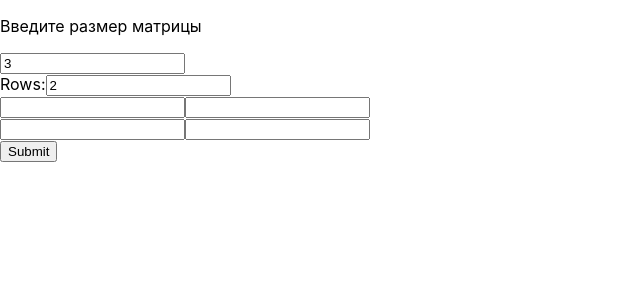
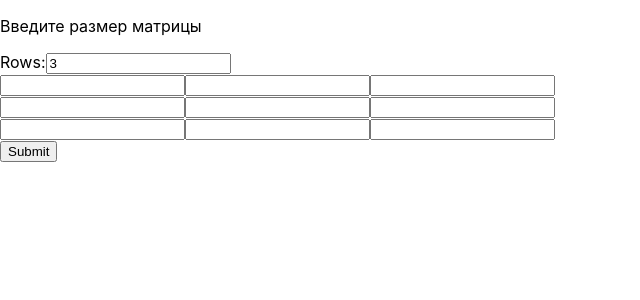
Before and after one commit to kamazik2305/meolab1, a React (Create React App) app: page / in a window 1280 px wide. Shown: the top 300 px of the page, without its empty margins (0-640 px from the left). Built offline with nearby package versions, Linux system fonts and the light colour scheme.

Commit message:
modify matrix and app

```diff
--- a/src/App.js
+++ b/src/App.js
@@ -8,9 +8,9 @@ function App() {
   return (
     <div id="main">
       <p>Введите размер матрицы</p>
-      <input id="rows" type="number" placeholder="Введите количество строк" value={size}
-        onChange={(e) => setSize(e.target.value)} />
-      <MatrixInput/>
+      {/* <input id="rows" type="number" placeholder="Введите количество строк" value={size}
+        onChange={(e) => setSize(e.target.value)} /> */}
+      <MatrixInput size={size} setSize={setSize}/>
     </div>
   );
 }
--- a/src/Components/MatrixInput.js
+++ b/src/Components/MatrixInput.js
@@ -1,7 +1,7 @@
 import React, { useState } from 'react'
 
-function MatrixInput() {
-    const [size, setSize] = useState(2) // начальный размер матрицы
+function MatrixInput({size, setSize}) {
+    //const [size, setSize] = useState(2) // начальный размер матрицы
     const [matrix, setMatrix] = useState(
         Array.from({ length: size }, () => Array.from({ length: size }, () => ''))
     )
```
